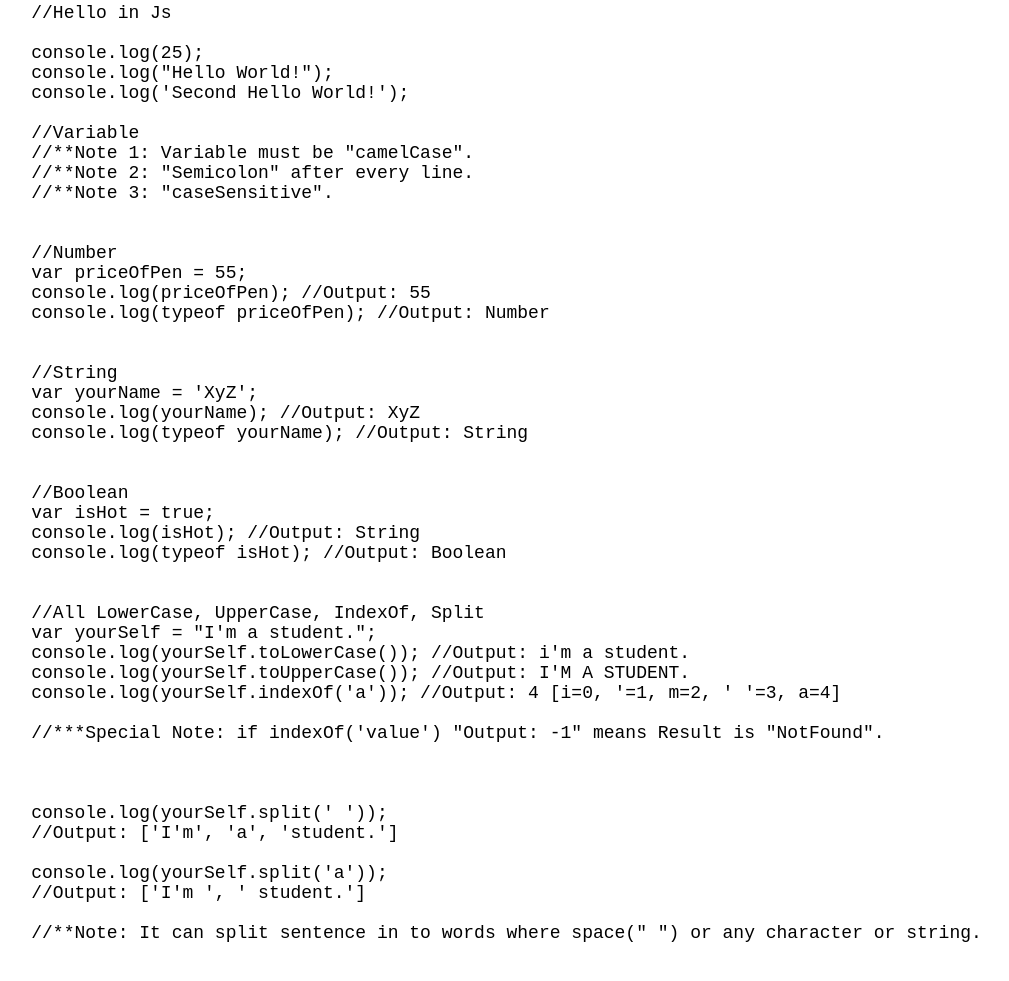
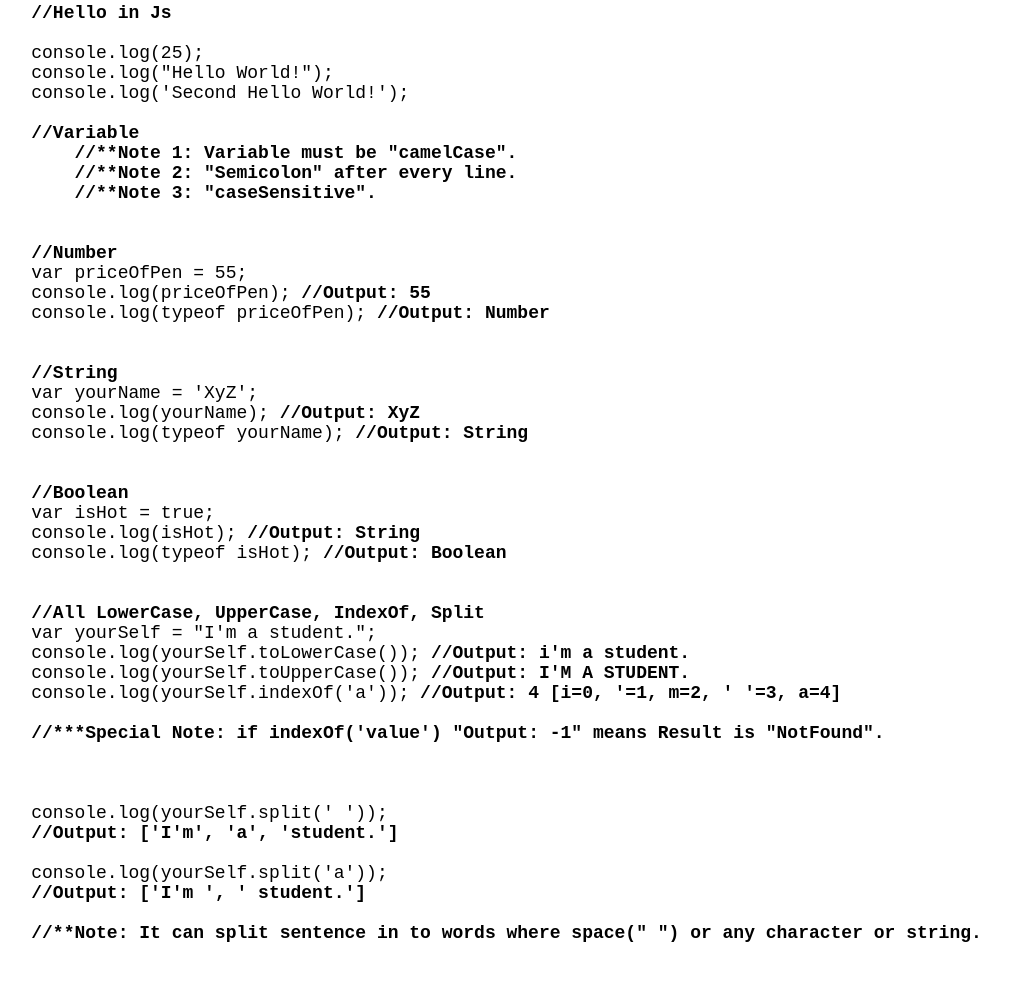
Before and after one commit to mohit838/JavaScript-Tutorial, a plain HTML site: page index.html in a window 1280 px wide. Shown: the part 449-1430 px from the top of the page, without its empty margins (228-1237 px from the left). Drawn offline with Linux system fonts and the light colour scheme.

Commit message:
html edit

```diff
--- a/fulltutorial.js
+++ b/fulltutorial.js
@@ -1,4 +1,4 @@
-//Hello in Js
+//Hello in JavaScript
 
 console.log(25);
 console.log("Hello World!");
--- a/index.html
+++ b/index.html
@@ -36,53 +36,54 @@
                 <div class="code">
                     <h2 class="table">Main Code</h2>
                     <pre class="js-code">
-                        //Hello in Js
+                        <b>//Hello in Js</b>
 
                         console.log(25);
                         console.log("Hello World!");
                         console.log('Second Hello World!');
 
-                        //Variable
-                        //**Note 1: Variable must be "camelCase".
-                        //**Note 2: "Semicolon" after every line.
-                        //**Note 3: "caseSensitive".
+                        <b>//Variable
+                            //**Note 1: Variable must be "camelCase".
+                            //**Note 2: "Semicolon" after every line.
+                            //**Note 3: "caseSensitive".
+                        </b>
+
+                        <b>//Number</b>
+                        var priceOfPen = 55;
+                        console.log(priceOfPen); <b>//Output: 55</b>
+                        console.log(typeof priceOfPen); <b>//Output: Number</b>
 
 
-                        //Number
-                        var priceOfPen = 55;
-                        console.log(priceOfPen); //Output: 55
-                        console.log(typeof priceOfPen); //Output: Number
+                        <b>//String</b>
+                        var yourName = 'XyZ';
+                        console.log(yourName); <b>//Output: XyZ</b>
+                        console.log(typeof yourName); <b>//Output: String</b>
 
 
-                        //String
-                        var yourName = 'XyZ';
-                        console.log(yourName); //Output: XyZ
-                        console.log(typeof yourName); //Output: String
+                        <b>//Boolean</b>
+                        var isHot = true;
+                        console.log(isHot); <b>//Output: String</b>
+                        console.log(typeof isHot); <b>//Output: Boolean</b>
 
 
-                        //Boolean
-                        var isHot = true;
-                        console.log(isHot); //Output: String
-                        console.log(typeof isHot); //Output: Boolean
+                        <b>//All LowerCase, UpperCase, IndexOf, Split</b>
+                        var yourSelf = "I'm a student.";
+                        console.log(yourSelf.toLowerCase()); <b>//Output: i'm a student.</b>
+                        console.log(yourSelf.toUpperCase()); <b>//Output: I'M A STUDENT.</b>
+                        console.log(yourSelf.indexOf('a')); <b>//Output: 4 [i=0, '=1, m=2, ' '=3, a=4]</b>
 
-
-                        //All LowerCase, UpperCase, IndexOf, Split
-                        var yourSelf = "I'm a student.";
-                        console.log(yourSelf.toLowerCase()); //Output: i'm a student.
-                        console.log(yourSelf.toUpperCase()); //Output: I'M A STUDENT.
-                        console.log(yourSelf.indexOf('a')); //Output: 4 [i=0, '=1, m=2, ' '=3, a=4]
-
-                        //***Special Note: if indexOf('value') "Output: -1" means Result is "NotFound".
+                        <b>//***Special Note: if indexOf('value') "Output: -1" means Result is "NotFound".</b>
 
 
 
                         console.log(yourSelf.split(' '));
-                        //Output: ['I'm', 'a', 'student.']
+                        <b>//Output: ['I'm', 'a', 'student.']</b>
 
                         console.log(yourSelf.split('a'));
-                        //Output: ['I'm ', ' student.']
+                        <b>//Output: ['I'm ', ' student.']
 
                         //**Note: It can split sentence in to words where space(" ") or any character or string.
+                        </b>
                     </pre>
                 </div>
             </div>
```
